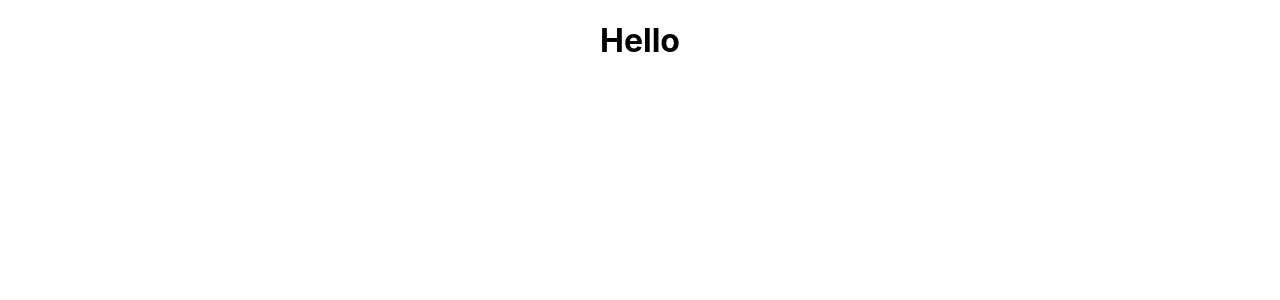
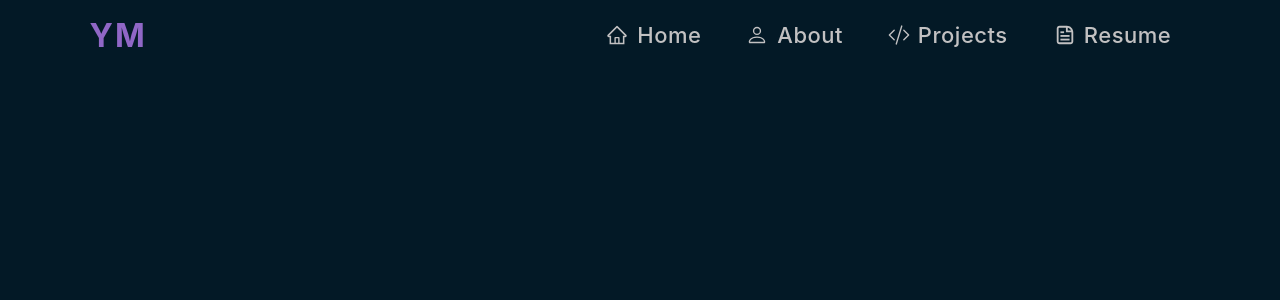
Before and after one commit to Yashmaini30/portfolio-yashmaini, a React (Create React App) app: page / in a window 1280 px wide. Shown: the top 300 px of the page. Built offline with nearby package versions, Linux system fonts and the light colour scheme.

Commit message:
made navbar styled it and tested it

```diff
--- a/package.json
+++ b/package.json
@@ -8,6 +8,8 @@
     "@testing-library/user-event": "^13.5.0",
     "react": "^18.3.1",
     "react-dom": "^18.3.1",
+    "react-icons": "^5.3.0",
+    "react-router-dom": "^6.28.0",
     "react-scripts": "5.0.1",
     "web-vitals": "^2.1.4"
   },
--- a/src/App.css
+++ b/src/App.css
@@ -1,38 +1,204 @@
-.App {
-  text-align: center;
+*{
+  margin: 0;
+  padding: 0;
+  scroll-behavior: smooth;
 }
 
-.App-logo {
-  height: 40vmin;
-  pointer-events: none;
+#root{
+  min-height: 100vh;
+  position: relative;
+  overflow-x: hidden;
+  -webkit-tap-highlight-color: transparent;
 }
 
-@media (prefers-reduced-motion: no-preference) {
-  .App-logo {
-    animation: App-logo-spin infinite 20s linear;
-  }
+.loader{
+  height: 100vh;
+  display: flex;
+  justify-content: center;
+  align-items: center;
 }
 
-.App-header {
-  background-color: #282c34;
+body{
+  font-family: 'Raleway', sans-serif;
+  background-color: #031926;
+  color: #E7E7E7;
   min-height: 100vh;
-  display: flex;
-  flex-direction: column;
-  align-items: center;
-  justify-content: center;
-  font-size: calc(10px + 2vmin);
-  color: white;
 }
 
-.App-link {
-  color: #61dafb;
+b{
+  font-weight: 900;
+  color: #9067C6;
 }
 
-@keyframes App-logo-spin {
-  from {
-    transform: rotate(0deg);
+/* Scrollbar */
+::-webkit-scrollbar {
+  width: 10px;
+  scroll-behavior: smooth;
+}
+::-webkit-scrollbar-track {
+  background: #274656;
+  border-radius: 100px;
+}
+::-webkit-scrollbar-thumb {
+  background: #01111a;
+  border-radius: 100px;
+}
+
+/* Background */
+.bg{
+  position:fixed;
+  z-index: -1;
+  bottom: 0px;
+}
+
+.bgtwo{
+  position:fixed;
+  z-index: -1;
+  top: 220px;
+}
+
+.bgtemp{
+  position:fixed;
+  z-index: -1;
+  top: -30px;
+}
+
+
+/* NAVBAR */
+
+.Navbar{
+  display: flex;
+  justify-content: space-between;
+  align-items: center;
+
+  position: fixed;
+  width: 100%;
+  z-index: 2;
+
+  height: 70px;
+  top: 0;
+  transition: all 0.7s;
+}
+
+.blur{
+  background-color:#01111a8d;
+  backdrop-filter: blur( 15px );
+  -webkit-backdrop-filter: blur( 20px );
+}
+
+.Logo{
+  font-size: 32px;
+  letter-spacing: 2px;
+  padding-left: 7%;
+  color: #9067C6;
+  display: flex;
+  align-items: center;
+  text-align: center;
+  cursor:pointer;
+}
+
+.NavbarLinks{
+  display: flex;
+  justify-content: space-between;
+  align-items: center;
+  padding-right: 7%;
+  font-weight: 500;
+  font-size: 22px;
+}
+
+.NavbarLinks li{
+  padding: 2px 20px;
+  list-style-type: none;
+}
+
+.NavbarLinks a{
+  color: #c2c1c2;
+  display:flex;
+  align-items: center;
+  justify-content: space-between;
+  position: relative;
+  width: 95%;
+  padding: 2px 7px;
+  letter-spacing: 0.5px;
+  text-decoration: none;
+}
+
+.NavbarLinks a:hover{
+  color: #ffffff;
+}
+.NavbarLinks a::after{
+  background-color: #ffffff;
+  content: "";
+  position: absolute;
+  height: 3px;
+  left: 5px;
+  bottom: 0;
+  width: 0px;
+  border-radius: 2px;
+  transition: 0.3s;
+}
+.NavbarLinks a:hover:after{
+  width: 95%;
+}
+.Hamburger{
+  display: none;
+}
+
+@media(max-width:800px){
+  .Navbar{
+    width: 100%;
   }
-  to {
-    transform: rotate(360deg);
+
+  .NavbarLinks{
+    font-size: 26px;
+    display: flex;
+    flex-direction: column;
+    justify-content: flex-start;
+    position: fixed;
+    inset: 0 0 0 50%;
+    gap: 50px;
+    background-color:#431f47;
+    height: 100vh;
+    padding-top: max(20%,120px);
+    transform: translateX(100%);
+    transition: 0.5s;
   }
+
+  .showNavbar{
+    transform: translateX(0);
+  }
+
+  .Hamburger{
+    display: block;
+    z-index: 2;
+    padding: 5px;
+    padding-right: 7%;
+    cursor: pointer;
+  }
+
+  .bar{
+    display: block;
+    background-color: #E7E7E7;
+    border-radius: 50px;
+    height: 2.5px;
+    width: 30px;
+    margin: 6px;
+    transition: 0.5s;
+  }
+  .barOne{
+    rotate: -225deg;
+    position: relative;
+    top: 4px;
+    transition: 0.5s ;
+  }
+  .barTwo{
+    display: none;
+  }
+  .barThree{
+    position: relative;
+    bottom: 4px;
+    rotate: 225deg;
+    transition: 0.5s;
+  }
+
 }
--- a/src/App.js
+++ b/src/App.js
@@ -1,11 +1,11 @@
-import logo from './logo.svg';
+import React from 'react';
 import './App.css';
+import Navbar from './componennts/Navbar';
+
 
 function App() {
   return (
-    <div className="App">
-      <h1>Hello</h1>
-    </div>
+    <Navbar/>
   );
 }
 
--- /dev/null
+++ b/src/componennts/Navbar.jsx
@@ -0,0 +1,64 @@
+import React from 'react';
+import { useState } from 'react';
+import { Link } from 'react-router-dom';
+import {AiOutlineHome} from "react-icons/ai";
+import {BsPerson, BsCodeSlash} from "react-icons/bs";
+import {CgFileDocument} from "react-icons/cg";
+
+
+const Navbar = () => {
+    const [navbarblur, setnavbarblur]=useState(false);
+
+    function scrollHandler() {
+        if (window.scrollY >= 20) {
+            setnavbarblur(true);
+        }
+        else {
+            setnavbarblur(false);
+        }
+    }
+
+    var showMenu= ()=>{
+        var bar=document.getElementsByClassName("bar");
+        var ham=document.getElementsByClassName("NavbarLinks");
+        bar[0].classList.toggle("barOne");
+        bar[1].classList.toggle("barTwo");
+        bar[2].classList.toggle("barThree");
+
+        ham[0].classList.toggle("showNavbar");
+    }
+
+    var hideMenu = ()=>{
+        var bar=document.getElementsByClassName("bar");
+        var ham=document.getElementsByClassName("NavbarLinks");
+        bar[0].classList.remove("barOne");
+        bar[1].classList.remove("barTwo");
+        bar[2].classList.remove("barThree");
+        ham[0].classList.remove("showNavbar");
+    }
+
+    window.addEventListener("scroll", scrollHandler);
+
+  return (
+    <nav className={navbarblur? 'Navbar blur':'Navbar'}>
+
+        <h1 title='Reload' onClick={()=>window.location.reload(true)} className='Logo'>YM</h1>
+
+        <div className='Hamburger' onClick={showMenu}>
+            <span className='bar'></span>
+            <span className='bar'></span>
+            <span className='bar'></span>
+        </div>
+
+        <ul className='NavbarLinks'>
+            <li onClick={hideMenu}><Link to="/"><AiOutlineHome/> Home</Link></li>
+            <li onClick={hideMenu}><Link to="/About"><BsPerson/> About</Link></li>
+            <li onClick={hideMenu}><Link to="/Project"><BsCodeSlash/> Projects</Link></li>
+            <li onClick={hideMenu}><Link to="/Resume"><CgFileDocument/> Resume</Link></li>
+        </ul>
+
+    </nav>
+  )
+}
+
+export default Navbar
--- a/src/index.js
+++ b/src/index.js
@@ -1,17 +1,13 @@
 import React from 'react';
 import ReactDOM from 'react-dom/client';
+import App from './App';
 import './index.css';
-import App from './App';
-import reportWebVitals from './reportWebVitals';
+import { BrowserRouter } from 'react-router-dom';
+
 
 const root = ReactDOM.createRoot(document.getElementById('root'));
 root.render(
-  <React.StrictMode>
+  <BrowserRouter>
     <App />
-  </React.StrictMode>
+  </BrowserRouter>
 );
-
-// If you want to start measuring performance in your app, pass a function
-// to log results (for example: reportWebVitals(console.log))
-// or send to an analytics endpoint. Learn more: https://bit.ly/CRA-vitals
-reportWebVitals();
```
Also changed, not shown: 1 other file (tests, documents, lock files or other folders).
